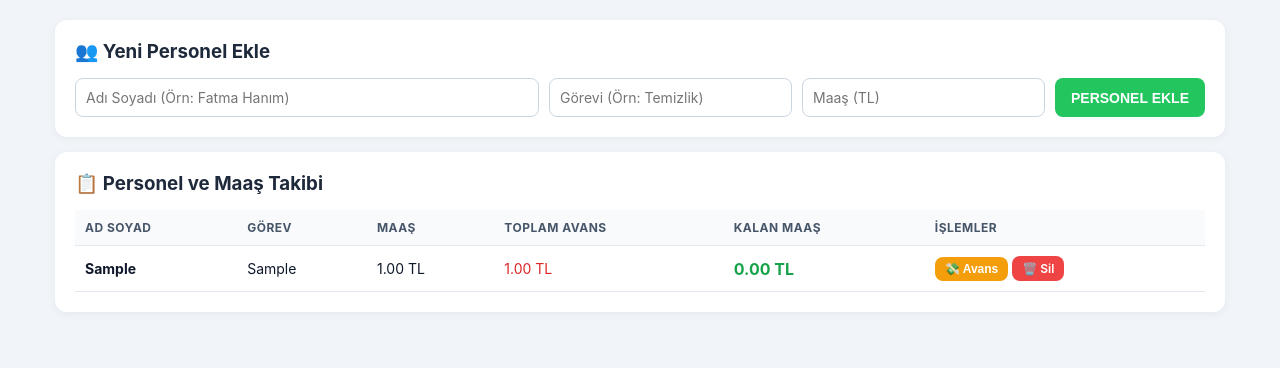
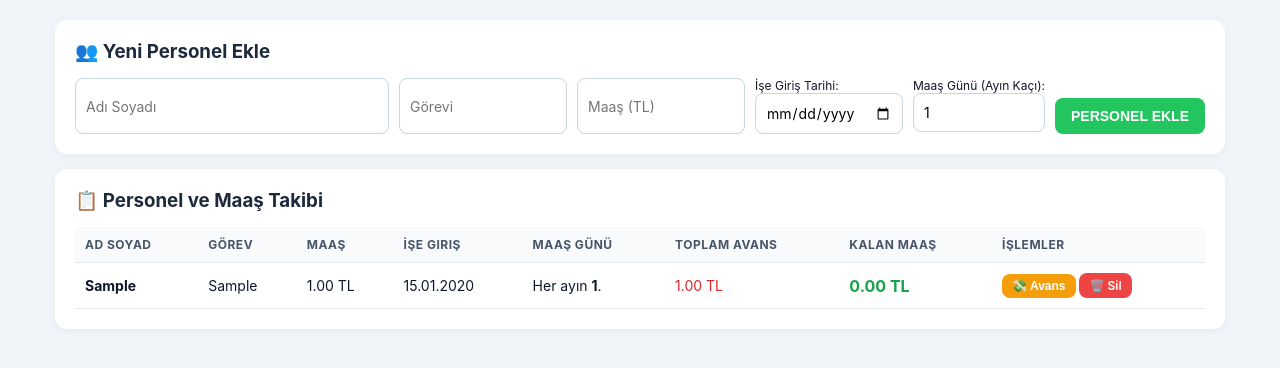
Before and after one commit to Kadirsh299/otel-kasa, a Flask app: page /personel in a window 1280 px wide. Shown: the part 53-421 px from the top of the page. Run offline with Flask 3, Linux system fonts and the light colour scheme; the visitor is signed in with stand-in values (Sample User, id 1); tables that the repository leaves empty hold one stand-in row (values such as "Sample post"); parts of the project's set-up code (start-up, migrations or seed data) failed here and were passed over.

Commit message:
Update personel.html

```diff
--- a/templates/personel.html
+++ b/templates/personel.html
@@ -2,10 +2,12 @@
 <div class="kart">
 <h3>👥 Yeni Personel Ekle</h3>
 <form method="post" class="form-row">
-    <input name="ad_soyad" placeholder="Adı Soyadı (Örn: Fatma Hanım)" required style="flex:2;">
-    <input name="gorev" placeholder="Görevi (Örn: Temizlik)" required style="flex:1;">
+    <input name="ad_soyad" placeholder="Adı Soyadı" required style="flex:2;">
+    <input name="gorev" placeholder="Görevi" required style="flex:1;">
     <input name="maas" placeholder="Maaş (TL)" type="number" step="0.01" required style="flex:1;">
-    <button class="btn btn-yesil" type="submit">PERSONEL EKLE</button>
+    <label style="font-size:12px;">İşe Giriş Tarihi:<br><input type="date" name="ise_giris" required style="width:100%;"></label>
+    <label style="font-size:12px;">Maaş Günü (Ayın Kaçı):<br><input type="number" name="maas_gunu" min="1" max="31" value="1" required style="width:100%;"></label>
+    <button class="btn btn-yesil" type="submit" style="align-self:flex-end;">PERSONEL EKLE</button>
 </form>
 </div>
 
@@ -13,7 +15,7 @@
 <h3>📋 Personel ve Maaş Takibi</h3>
 <div style="overflow-x:auto">
 <table>
-<tr><th>Ad Soyad</th><th>Görev</th><th>Maaş</th><th>Toplam Avans</th><th>Kalan Maaş</th><th>İşlemler</th></tr>
+<tr><th>Ad Soyad</th><th>Görev</th><th>Maaş</th><th>İşe Giriş</th><th>Maaş Günü</th><th>Toplam Avans</th><th>Kalan Maaş</th><th>İşlemler</th></tr>
 {% for p in personeller %}
 {% set toplam_avans = p.avanslar|sum(attribute='tutar') %}
 {% set kalan = p.maas - toplam_avans %}
@@ -21,14 +23,14 @@
     <td><b>{{ p.ad_soyad }}</b></td>
     <td>{{ p.gorev }}</td>
     <td>{{ "%.2f"|format(p.maas) }} TL</td>
+    <td>{{ p.ise_giris.strftime("%d.%m.%Y") }}</td>
+    <td>Her ayın <b>{{ p.maas_gunu }}</b>.</td>
     <td style="color:#dc2626;">{{ "%.2f"|format(toplam_avans) }} TL</td>
     <td><b style="color:#16a34a; font-size:16px;">{{ "%.2f"|format(kalan) }} TL</b></td>
     <td>
         <button class="btn btn-turuncu" style="padding:5px 10px;font-size:12px" onclick="avansAc({{ p.id }}, '{{ p.ad_soyad }}')">💸 Avans</button>
-        {% if kalan > 0 %}
-        <a href="{{ url_for('maas_ode', pid=p.id) }}" class="btn btn-yesil" style="padding:5px 10px;font-size:12px" onclick="return confirm('{{ p.ad_soyad }} kişisine {{ kalan }} TL maaş ödemesi yapılacak ve kasaya gider olarak işlenecek. Onaylıyor musunuz?')">💰 Maaş Öde</a>
-        {% endif %}
-        <a href="{{ url_for('personel_sil', pid=p.id) }}" class="btn btn-kirmizi" style="padding:5px 10px;font-size:12px" onclick="return confirm('{{ p.ad_soyad }} adlı personeli tamamen silmek istediğinize emin misiniz?')">🗑️ Sil</a>
+        {% if kalan > 0 %}<a href="{{ url_for('maas_ode', pid=p.id) }}" class="btn btn-yesil" style="padding:5px 10px;font-size:12px" onclick="return confirm('{{ kalan }} TL maaş ödenip gidere yazılacak. Onaylıyor musunuz?')">💰 Maaş Öde</a>{% endif %}
+        <a href="{{ url_for('personel_sil', pid=p.id) }}" class="btn btn-kirmizi" style="padding:5px 10px;font-size:12px" onclick="return confirm('Silinsin mi?')">🗑️ Sil</a>
     </td>
 </tr>
 {% endfor %}
@@ -36,26 +38,7 @@
 </div>
 </div>
 
-<!-- Avans Modal -->
 <div id="avansModal" style="display:none;position:fixed;top:0;left:0;width:100%;height:100%;background:rgba(0,0,0,.6);z-index:999;align-items:center;justify-content:center;padding:20px">
-<div class="kart" style="max-width:400px;width:100%;margin:0">
-<h3>💸 Avans Ver</h3>
-<p>Personel: <b id="avansAd"></b></p>
-<form method="post" id="avansForm">
-<input name="tutar" placeholder="Avans Tutarı (TL)" required type="number" step="0.01" style="width:100%;margin:10px 0">
-<input name="aciklama" placeholder="Açıklama (İsteğe bağlı)" style="width:100%;margin:5px 0">
-<div style="display:flex;gap:10px;margin-top:15px">
-<button type="submit" class="btn btn-yesil" style="flex:1">ONAYLA</button>
-<button type="button" class="btn btn-gri" style="flex:1" onclick="document.getElementById('avansModal').style.display='none'">İPTAL</button>
-</div>
-</form>
-</div></div>
-
-<script>
-function avansAc(id, ad){
-  document.getElementById('avansAd').textContent = ad;
-  document.getElementById('avansForm').action = "/avans_ver/" + id;
-  document.getElementById('avansModal').style.display = 'flex';
-}
-</script>
+<div class="kart" style="max-width:400px;width:100%;margin:0"><h3>💸 Avans Ver</h3><p>Personel: <b id="avansAd"></b></p><form method="post" id="avansForm"><input name="tutar" placeholder="Avans Tutarı (TL)" required type="number" step="0.01" style="width:100%;margin:10px 0"><input name="aciklama" placeholder="Açıklama (İsteğe bağlı)" style="width:100%;margin:5px 0"><div style="display:flex;gap:10px;margin-top:15px"><button type="submit" class="btn btn-yesil" style="flex:1">ONAYLA</button><button type="button" class="btn btn-gri" style="flex:1" onclick="document.getElementById('avansModal').style.display='none'">İPTAL</button></div></form></div></div>
+<script>function avansAc(id, ad){document.getElementById('avansAd').textContent = ad;document.getElementById('avansForm').action = "/avans_ver/" + id;document.getElementById('avansModal').style.display = 'flex';}</script>
 {% endblock %}
```
